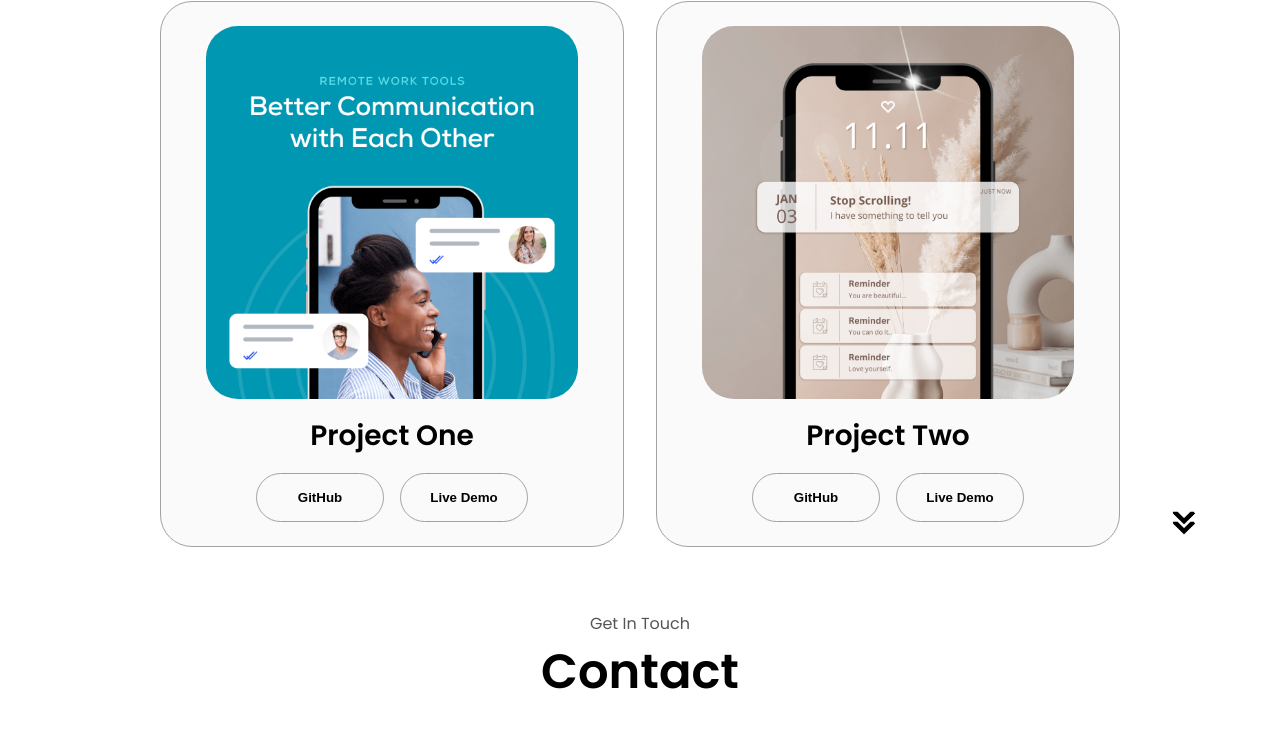
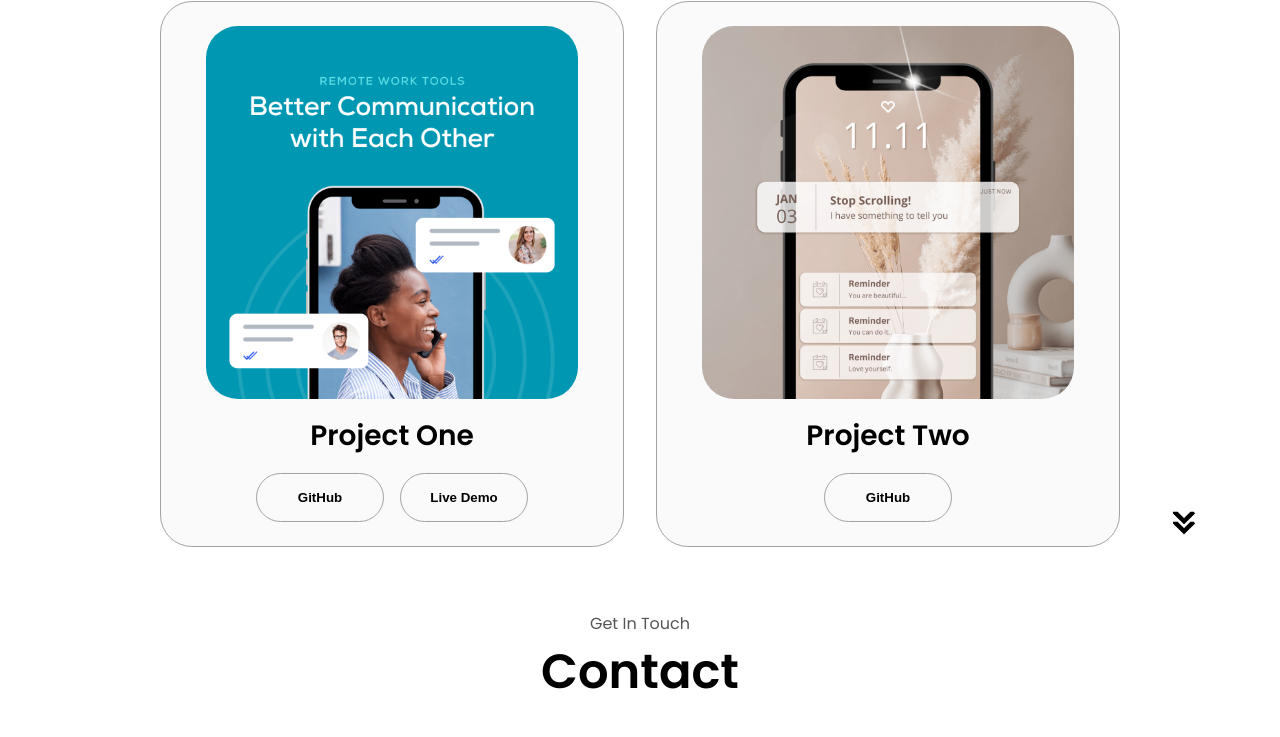
Before and after one commit to bonifacemuriithi/Portfolio-website, a plain HTML site: page index.html in a window 1280 px wide. Shown: the part 2592-3329 px from the top of the page. Drawn offline with Linux system fonts and the light colour scheme.

Commit message:
Update project links in index.html

```diff
--- a/index.html
+++ b/index.html
@@ -186,8 +186,8 @@
                         </div>
                         <h2 class="experience-sub-title project-title">Project One</h2>
                         <div class="btn-container">
-                            <button class="btn btn-color-2 project-btn" onclick="location.href='https://github.com/'">GitHub</button>
-                            <button class="btn btn-color-2 project-btn" onclick="location.href='https://github.com/'">Live Demo</button>
+                            <button class="btn btn-color-2 project-btn" onclick="location.href='https://github.com/bonifacemuriithi/Official-website-for-PrimeSoft-Solutions'">GitHub</button>
+                            <button class="btn btn-color-2 project-btn" onclick="location.href='https://priyansh42.github.io/IT-Company-Website/'">Live Demo</button>
                         </div>
                     </div>
                     <div class="details-container color-container">
@@ -196,8 +196,7 @@
                         </div>
                         <h2 class="experience-sub-title project-title">Project Two</h2>
                         <div class="btn-container">
-                            <button class="btn btn-color-2 project-btn" onclick="location.href='https://github.com/'">GitHub</button>
-                            <button class="btn btn-color-2 project-btn" onclick="location.href='https://github.com/'">Live Demo</button>
+                            <button class="btn btn-color-2 project-btn" onclick="location.href=:'https://github.com/bonifacemuriithi/hotel-booking-webapp'">GitHub</button>
                         </div>
                     </div>
                 </div>
```
